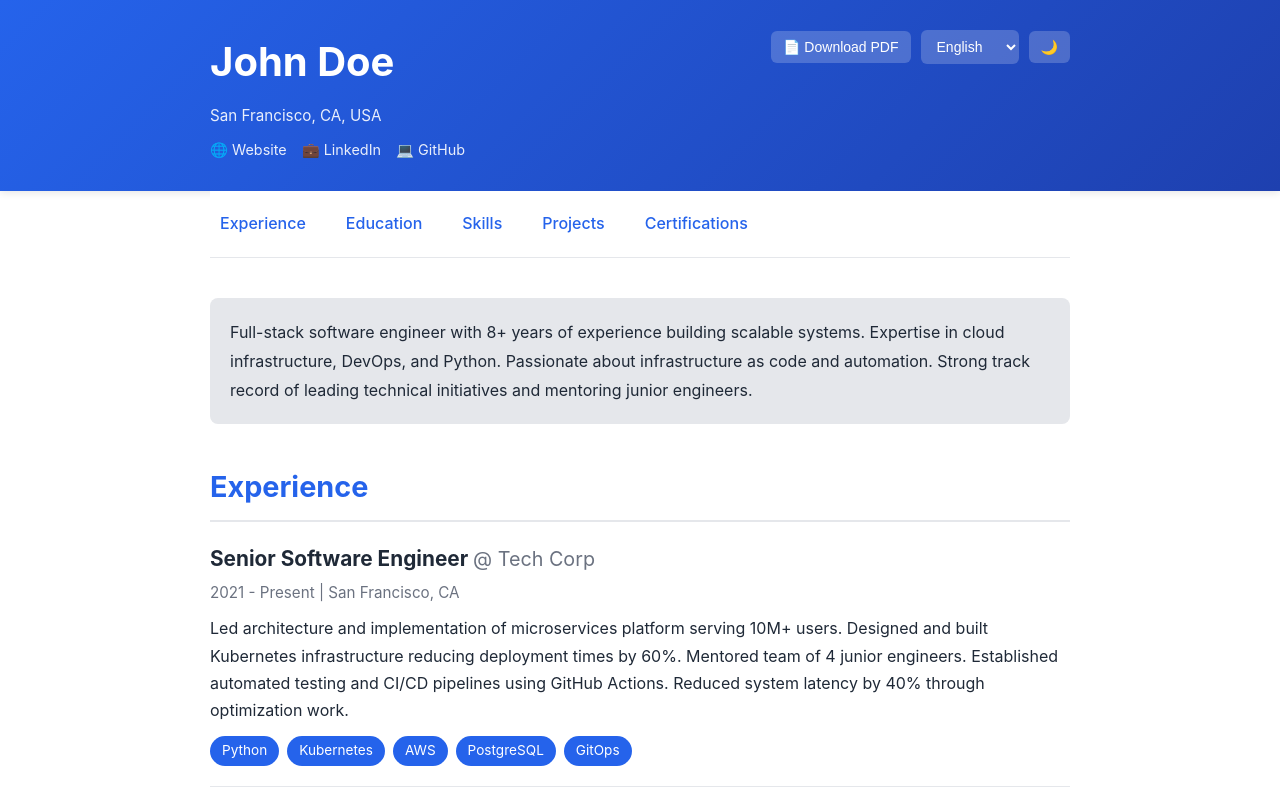
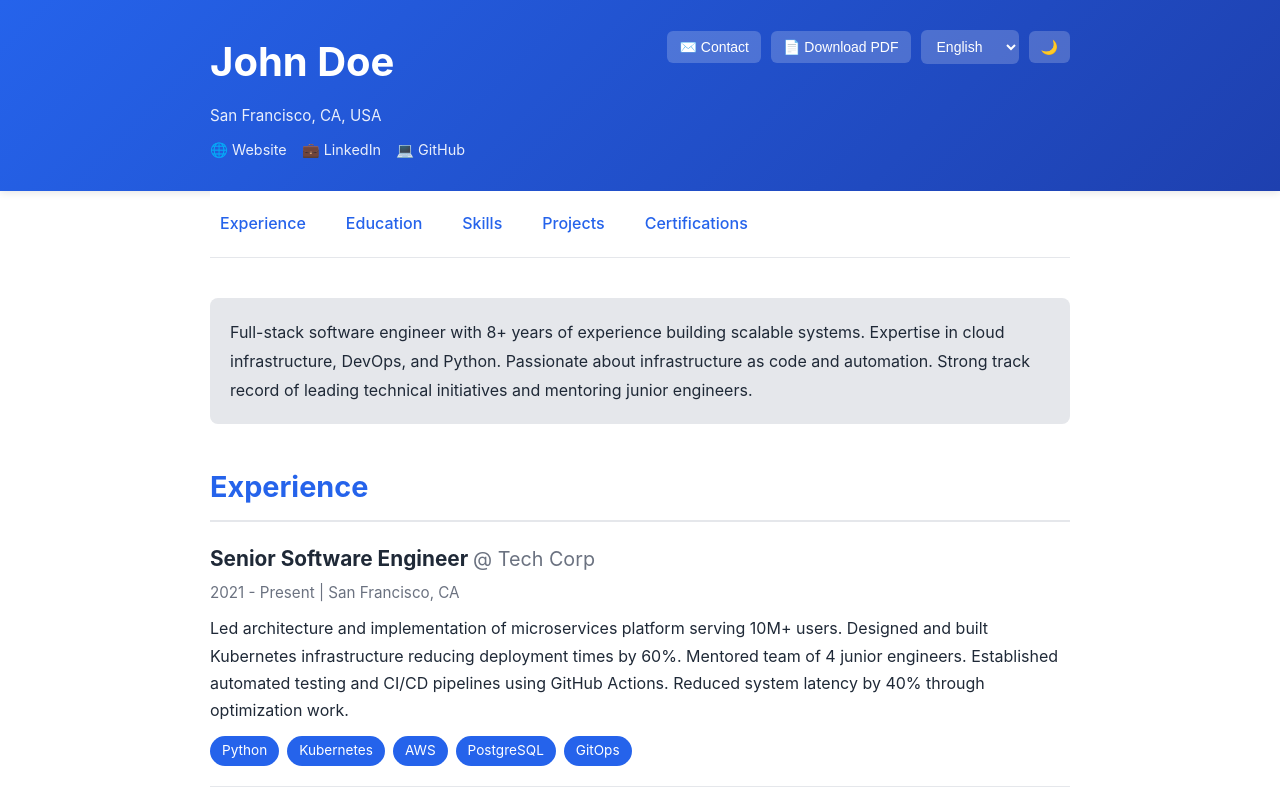
Before and after one commit to Esysc/resume-as-code, a React (Vite) app in the folder web/: page / in a window 1280 px wide. Shown: the top 800 px of the page. Built offline with nearby package versions, Linux system fonts and the light colour scheme.

Commit message:
feat: add obfuscated email contact button
- Build mailto link dynamically via JS to prevent bot scraping
- Email is split and reassembled at runtime
- Adds Contact button in header next to Download PDF

```diff
--- a/web/src/App.jsx
+++ b/web/src/App.jsx
@@ -1,11 +1,22 @@
 import html2pdf from "html2pdf.js";
-import { useEffect, useState } from "react";
+import { useCallback, useEffect, useState } from "react";
 import "./styles/App.css";
 
 function App() {
   const [cvData, setCvData] = useState(null);
   const [currentLang, setCurrentLang] = useState("en");
   const [isDarkMode, setIsDarkMode] = useState(false);
+
+  // Obfuscated email handler - builds mailto dynamically to prevent scraping
+  const handleContact = useCallback(() => {
+    if (!cvData?.personal?.email) return;
+    // Split and rebuild to avoid static mailto: in HTML
+    const parts = cvData.personal.email.split("@");
+    if (parts.length === 2) {
+      const link = ["ma", "il", "to", ":"].join("") + parts[0] + "@" + parts[1];
+      window.location.href = link;
+    }
+  }, [cvData]);
 
   useEffect(() => {
     // Load CV data for current language
@@ -110,6 +121,9 @@ function App() {
                 )}
             </div>
             <div className="header-actions">
+              <button onClick={handleContact} className="contact-btn">
+                ✉️ Contact
+              </button>
               <button onClick={downloadPDF} className="download-btn">
                 📄 Download PDF
               </button>
```
